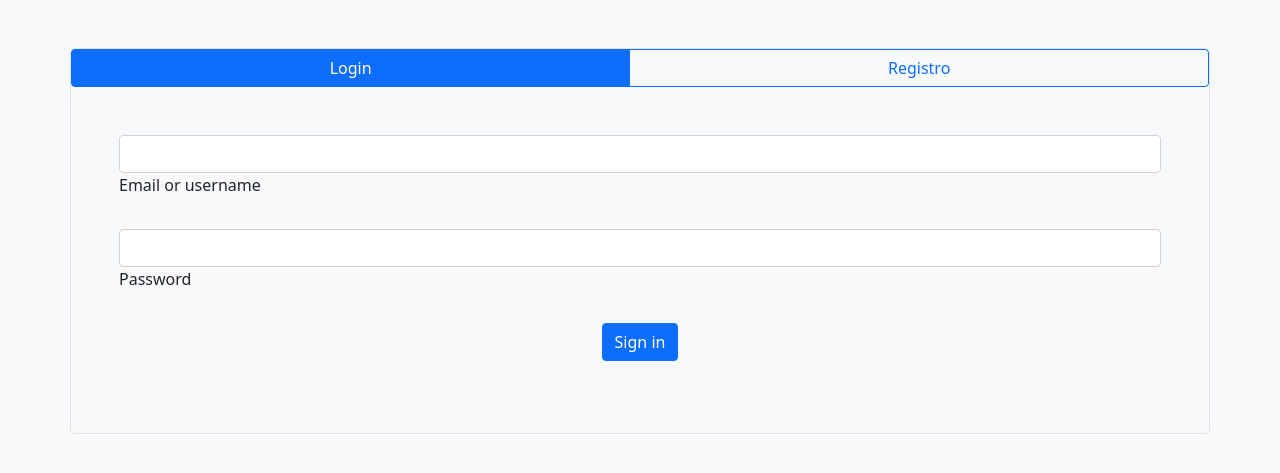
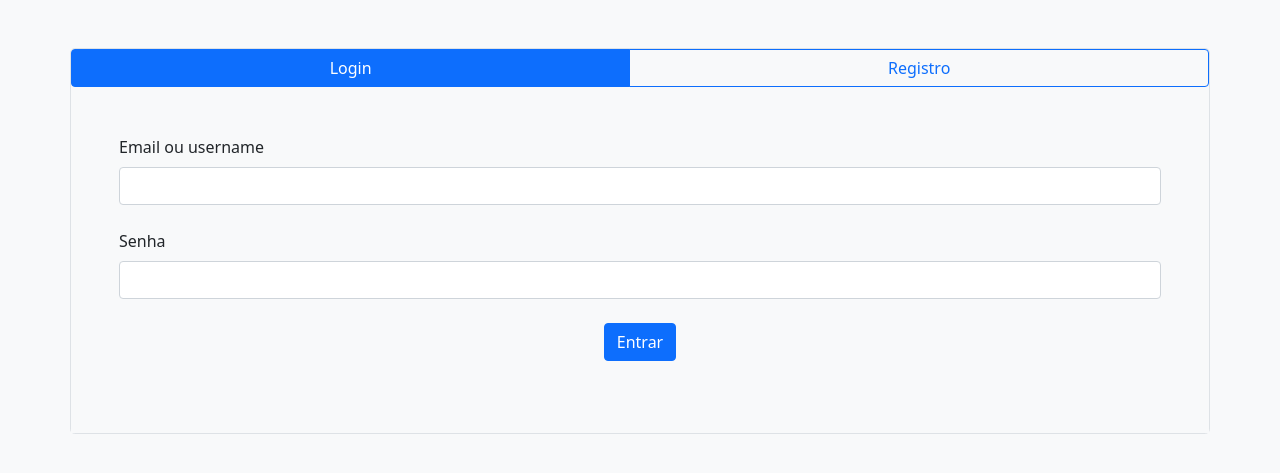
Before and after one commit to samuel06santos/Sistema-WEB, a Django app: page /registrar/ in a window 1280 px wide. Shown: the top 473 px of the page. Run offline with Django 4.2, Linux system fonts and the light colour scheme; data comes from the database, SQL or seed files in the repository.

Commit message:
login & cadastro, edit action, search field +
 - login & cadastro connected with database +
- edit action of informations of each user implemented
- fix search field query, now it's finds username and email

```diff
--- a/django-project/app/urls.py
+++ b/django-project/app/urls.py
@@ -1,8 +1,3 @@
-"""app URL Configuration
-
-    https://docs.djangoproject.com/en/4.1/topics/http/urls/
-
-"""
 from django.contrib import admin
 from django.urls import path, include
 
--- a/django-project/core/static/js/javascript.js
+++ /dev/null
@@ -1 +0,0 @@
-console.log("teste");
--- a/django-project/core/templates/entry.html
+++ b/django-project/core/templates/entry.html
@@ -1,6 +1,6 @@
 {% load static %}
 <!DOCTYPE html>
-<html lang="en">
+<html lang="pt-BR">
 <head>
     <meta charset="UTF-8">
     <meta http-equiv="X-UA-Compatible" content="IE=edge">
@@ -9,7 +9,7 @@
     <script src="https://cdn.jsdelivr.net/npm/bootstrap@5.0.2/dist/js/bootstrap.bundle.min.js" integrity="sha384-MrcW6ZMFYlzcLA8Nl+NtUVF0sA7MsXsP1UyJoMp4YLEuNSfAP+JcXn/tWtIaxVXM" crossorigin="anonymous"></script>
     <script src="https://cdn.jsdelivr.net/npm/@popperjs/core@2.9.2/dist/umd/popper.min.js" integrity="sha384-IQsoLXl5PILFhosVNubq5LC7Qb9DXgDA9i+tQ8Zj3iwWAwPtgFTxbJ8NT4GN1R8p" crossorigin="anonymous"></script>
     <script src="https://cdn.jsdelivr.net/npm/bootstrap@5.0.2/dist/js/bootstrap.min.js" integrity="sha384-cVKIPhGWiC2Al4u+LWgxfKTRIcfu0JTxR+EQDz/bgldoEyl4H0zUF0QKbrJ0EcQF" crossorigin="anonymous"></script>
-    <title>Registro</title>
+    <title>Entrar</title>
 </head>
 <body class="bg-light">
     <div id="carouselExampleCaptions" class="carousel slide container d-flex flex-column mt-5 rounded-3 border p-0" data-bs-ride="carousel">
@@ -24,23 +24,25 @@
             <!-- PÁGINA DE LOGIN -->
             <div class="carousel-item active" data-bs-interval="99999999999">
                 <div class="p-5">
-                    <div class="tab-pane fade show active" id="pills-login" role="tabpanel" aria-labelledby="tab-login">
+                    <div class="tab-pane fade show" id="pills-login" role="tabpanel" aria-labelledby="tab-login">
                         <form action="{% url 'login' %}" method="POST">
                             {% csrf_token %}
                             <!-- Email input -->
                             <div class="form-outline mb-4">
-                                <input type="email" id="loginName" class="form-control" />
-                                <label class="form-label" for="loginName">Email or username</label>
+                                <label class="form-label" for="loginName">Email ou username</label>
+                                <input type="text" pattern="^(?=.{2,20})[A-Za-z0-9._@!-]+" name="user_email" id="loginName" class="form-control" required/>
                             </div>
 
                             <!-- Password input -->
                             <div class="form-outline mb-4">
-                                <input type="password" id="loginPassword" class="form-control" />
-                                <label class="form-label" for="loginPassword">Password</label>
+                                <label class="form-label" for="loginPassword">Senha</label>
+                                <input type="password" name="password" id="loginPassword" class="form-control" required/>
                             </div>
-
+                            {% if bool == True%}
+                                <label class="form-label" style="color:#ff2828">{{mensagem}}</label>
+                            {% endif %}
                             <!-- Submit button -->
-                            <button type="submit" class="btn btn-primary btn-block mb-4 d-block m-auto">Sign in</button>
+                            <button type="submit" class="btn btn-primary btn-block mb-4 d-block m-auto">Entrar</button>
                         </form>
                     </div>
                 </div>
@@ -51,45 +53,45 @@
     	                {% csrf_token %}
                         <!-- Name input -->
                         <div class="form-outline mb-4">
-                            <input type="text" id="registerName" class="form-control" />
-                            <label class="form-label" for="registerName">Name</label>
+                            <input type="text" name="name" id="registerName" class="form-control" spellcheck="false" required/>
+                            <label class="form-label" for="registerName">Nome</label>
                         </div>
 
                         <!-- Username input -->
                         <div class="form-outline mb-4">
-                            <input type="text" id="registerUsername" class="form-control" />
-                            <label class="form-label" for="registerUsername">Username</label>
+                            <input type="text" name="username" id="registerUsername" class="form-control" spellcheck="false" required/>
+                            <label class="form-label" for="registerUsername">Usuário</label>
                         </div>
 
                         <!-- Email input -->
                         <div class="form-outline mb-4">
-                            <input type="email" id="registerEmail" class="form-control" />
+                            <input type="email" name="email" id="registerEmail" class="form-control" spellcheck="false" required/>
                             <label class="form-label" for="registerEmail">Email</label>
                         </div>
 
                         <!-- Password input -->
                         <div class="form-outline mb-4">
-                            <input type="password" id="registerPassword" class="form-control" />
-                            <label class="form-label" for="registerPassword">Password</label>
+                            <input type="password" name="password" id="registerPassword" class="form-control" spellcheck="false" required/>
+                            <label class="form-label" for="registerPassword">Senha</label>
                         </div>
 
                         <!-- Repeat Password input -->
                         <div class="form-outline mb-4">
-                            <input type="password" id="registerRepeatPassword" class="form-control" />
-                            <label class="form-label" for="registerRepeatPassword">Repeat password</label>
+                            <input type="password" id="registerRepeatPassword" class="form-control" spellcheck="false" required/>
+                            <label class="form-label" for="registerRepeatPassword">Confirmar senha</label>
                         </div>
 
                         <!-- Checkbox -->
                         <div class="form-check d-flex justify-content-center mb-4">
                             <input class="form-check-input me-2" type="checkbox" value="" id="registerCheck" checked
-                            aria-describedby="registerCheckHelpText" />
+                            aria-describedby="registerCheckHelpText" required/>
                             <label class="form-check-label" for="registerCheck">
-                            I have read and agree to the terms
+                            Eu li e aceito os termos de uso
                             </label>
                         </div>
 
                         <!-- Submit button -->
-                        <button type="submit" class="btn btn-primary btn-block mb-3 d-block m-auto">Sign in</button>
+                        <button type="submit" class="btn btn-primary btn-block mb-3 d-block m-auto">Registrar-se</button>
                     </form>
                 </div>
             </div>
--- a/django-project/core/urls.py
+++ b/django-project/core/urls.py
@@ -1,14 +1,14 @@
 from django.contrib import admin
 from django.urls import path
-from .views import home, search, salvar, deletar, entrar, registrar
-#, update
+from .views import search, salvar, deletar, entrar, registrar, manager, editar
 
 urlpatterns = [
-    path('', home, name="search"),
+    path('', manager, name="search"),   # Será a tela principal (home)
+    path('manage/', manager, name="search"), # "tela do administrador"
+    path('search/', search, name='search'),
+    path('salvar/', salvar, name="salvar"),
+    path('deletar/<int:id>/', deletar, name='deletar'),
+    path('registrar/', registrar, name="registrar"),
     path('login/', entrar, name="login"),
-    path('salvar/', salvar, name="salvar"),
-    path('registrar/', registrar, name="registrar"),
-    path('deletar/<int:id>', deletar, name='deletar'),
-    path('search/', search, name='search'), #<str:search>
-    # path('update/<int:id>', update, name='edit'),
+    path('editar/<int:id>/', editar, name='editar'),
 ]
--- a/django-project/core/views.py
+++ b/django-project/core/views.py
@@ -1,57 +1,92 @@
-from django.shortcuts import render, redirect
+from django.shortcuts import render, redirect, HttpResponse
 from .models import Usuario
 from django.db.models import Q
 import requests
 
-def home(request):
-    # search = request.POST.get("search")
-    # users = Usuario.objects.filter(user=search)
+def manager(request):
+    """Lista todos os usuários cadastrados no banco de dados."""
 
     users = Usuario.objects.all()
-    return render(request, "home.html", {"usuarios": users})
+    return render(request, "manage.html", {"usuarios": users})
 
 def search(request):
+    """Busca o valor do input 'pesquisar' nas colunas 'usuario' e 'nome' do database.
+    Retorna os nomes e usuarios achados no banco de dados."""
+
     search = request.POST.get("search")
-    print(search)
-    users = Usuario.objects.filter(Q(user__startswith=search))
-    return render(request, "home.html", {"usuarios": users})
+    users = Usuario.objects.filter(Q(usuario__startswith=search) | Q(nome__startswith=search))
+    return render(request, "manage.html", {"usuarios": users})
+
+
+def deletar(request, id):
+    """Remove o usuário do banco de dados cujo 'id' informado é o mesmo no database"""
+
+    user = Usuario.objects.get(id=id)
+    user.delete()
+    return redirect(manager)
+
+
+def salvar(request):
+    """Cria um novo usuário no banco de dados a partir do nome de usuário (username)."""
+
+    user = request.POST.get("name")
+    Usuario.objects.create(usuario=user)
+    return redirect(manager)
+
+
+def registrar(request):
+    """Cadastra um novo usuário no banco de dados com 'nome', 'usuario', 'email' e 'senha' preenchidos.
+    E faz a verificação se o mesmo usuário ou e-mail já existem no banco.
+    """
+
+    name = request.POST.get("name")
+    username =request.POST.get("username")
+    email = request.POST.get("email")
+    password = request.POST.get("password")
+
+    # Fazer a verificação da existencia no banco
+
+    print(f"USUARIO CRIADO:\n{name=}\n{email=}\n{password=}\n{username=}\n")
+    Usuario.objects.create(nome=name, usuario=username, email=email, senha=password)
+
+    return render(request, "entry.html")
+
 
 def entrar(request):
+    """"""
+    user_email = request.POST.get("user_email")
+    password = request.POST.get("password")
+
+    print(f"LOGIN:\n{user_email=}\n{password=}")
+    # REMOVER A DUPLICATA DE USUARIOS
+
+    bool_, mensagem = False, ""
+    searchUser = lambda text_value: Usuario.objects.filter(Q(email=text_value) | Q(usuario=text_value))
+
+
+    if searchUser(user_email).exists():
+        if searchUser(user_email)[0].senha == password:
+            return redirect(manager)
+
+        else: bool_, mensagem = True, "Senha incorreta!"
+    elif None in [user_email, password]: bool_= False
+    else: bool_, mensagem = True, "E-mail ou usuário não existem!"
+
+    return render(request, "entry.html", {"bool": bool_, "mensagem": mensagem})
+
+
+def editar(request, id):
+    """"""
+
+    name = request.POST.get("nome")
+    username = request.POST.get("username")
     email = request.POST.get("email")
+    password = request.POST.get("senha")
 
-    password = request.POST.get("password")
-    print(email, password, sep="\n")
-    return render(request, "login.html")
-
-def registrar(request):
-    email = request.POST.get("email")
-    password = request.POST.get("password")
-    print(f"USUARIO CRIADO:\n{email=}\n{password=}\n\n")
-    return render(request, "entry.html")
-
-def salvar(request):
-    user = request.POST.get("name")
-    dict_info = requests.get(f"https://api.github.com/users/{user}").json()
-
-    names = dict_info["name"].split() if dict_info["name"] is not None else ['','']
-    print(names)
-    Usuario.objects.create(user=user, first_name=names[0], last_name=names[1])
-    return redirect(home)
-
-def deletar(request, id):
-    user = Usuario.objects.get(id=id)
-    user.delete()
-    return redirect(home)
-
-# def edit(request, id):
-#     user = Usuario.objects.get(name=search)
-#     return render(request, "edit.html", {"usuario": user})
-
-# EM CONSTRUÇÃO
-
-# def update(request, id):
-#     new_name = request.POST.get("name")
-#     user = Usuario.objects.get(id=id)
-#     user.name = new_name
-#     user.save()
-#     return redirect(home)
+    user = Usuario.objects.filter(id=id).update(
+        nome=name,
+        usuario=username,
+        email=email,
+        senha=password
+    )
+    return redirect(manager)
```
Also changed, not shown: django-project/commands_uteis.txt (+11 -0 lines), django-project/core/models.py (+6 -6 lines), django-project/core/templates/home.html (+9 -97 lines), django-project/core/templates/manage.html (added, +144 -0 lines), django-project/core/templates/search.html (deleted, +0 -19 lines), django-project/core/migrations/0003_rename_user_usuario_nome_and_more.py (added), django-project/core/migrations/0004_alter_usuario_email_alter_usuario_nome_and_more.py (added), django-project/core/migrations/0005_alter_usuario_nome.py (added), django-project/core/migrations/0006_alter_usuario_usuario.py (added), django-project/db.sqlite3, teste.db (deleted), 1 other file.
